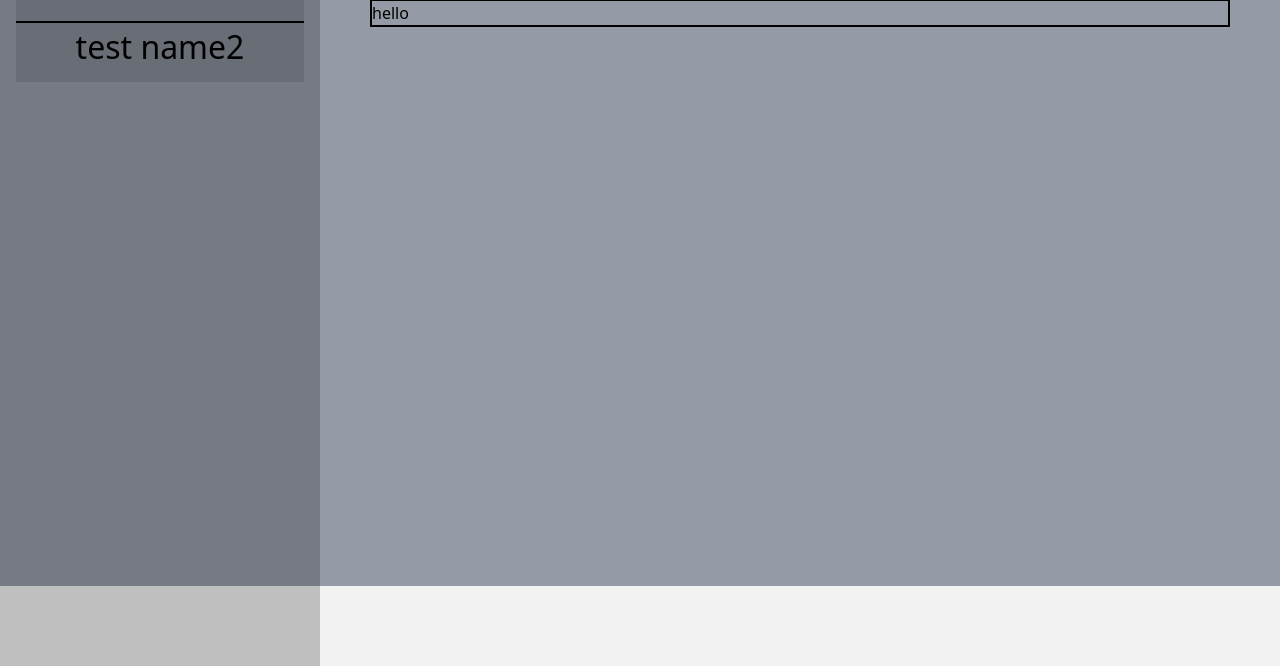
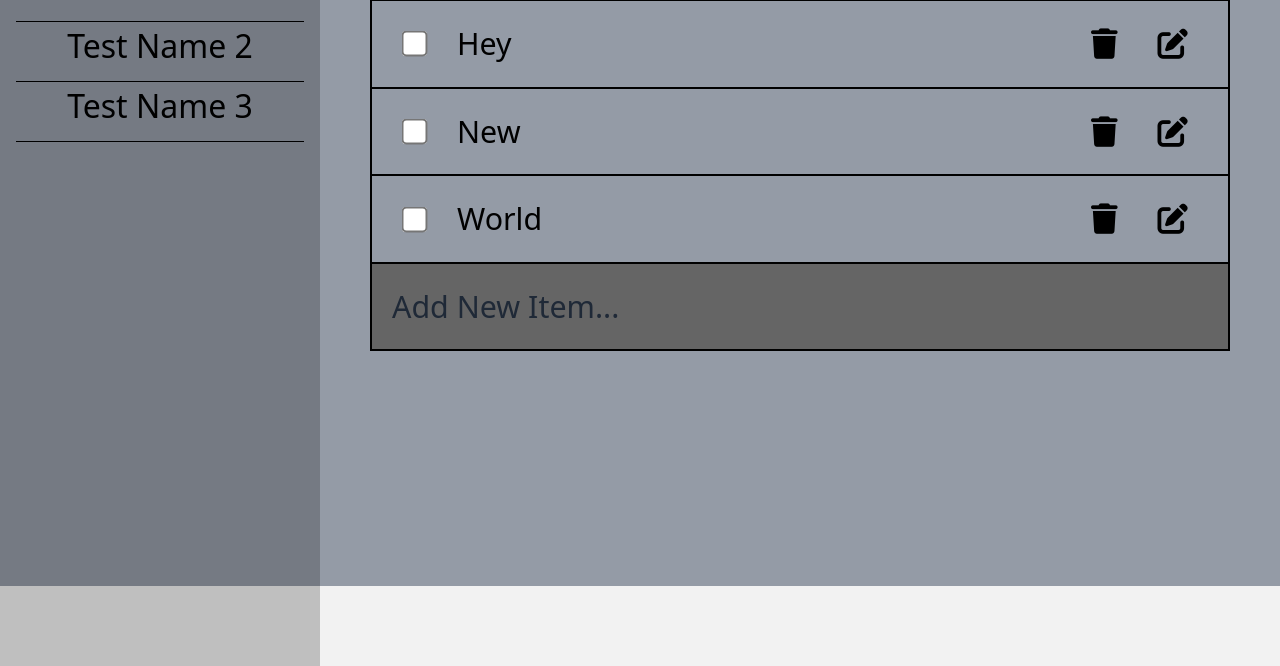
Before and after one commit to Ash-mp3/To-Do-List_Project, a plain HTML site: page index.html in a window 1280 px wide. Shown: the part 214-880 px from the top of the page. Drawn offline with Linux system fonts and the light colour scheme.

Commit message:
switching between lists started and fixed, as well as ability to add list items

```diff
--- a/index.html
+++ b/index.html
@@ -6,6 +6,7 @@
     <link rel="stylesheet" href="styles/app.css">
     <script src="https://kit.fontawesome.com/1f99839674.js" crossorigin="anonymous"></script>
     <script defer src="main.js"></script>
+    <link rel="stylesheet" href="https://cdnjs.cloudflare.com/ajax/libs/font-awesome/4.7.0/css/font-awesome.min.css">
     <title>TO DO LIST</title>
 </head>
 <body>
@@ -18,7 +19,7 @@
         <div class="bodyDiv flex h-full">
             <div class="listNav w-1/4 p-4 bg-black/25">
                 <form id="listForm">
-                    <input id="listInput" placeholder="Name Your List..." class="w-full h-16 px-5 mb-4 outline-none bg-white">
+                    <input id="listInput" placeholder="Name Your List..." class="w-full h-16 px-5 mb-4 outline-none bg-white rounded">
                 </form>
                 <div id="listsCon">
 
@@ -28,10 +29,10 @@
                 <h1 id="currName"></h1>
                 <hr>
                 <div id="currTodos">
-                    <div id="addItem" class="h-5 bg-red">
-
-                        <input type="text">
-                    </div>
+                    <label for=""></label>
+                </div>
+                <div id="addItemDiv" class="w-full">
+                    <input type="search" placeholder="Add New Item..." id="addItem" class="newTodo w-full outline-none placeholder-gray-800 ">
                 </div>
             </div>
         </div>
--- a/main.js
+++ b/main.js
@@ -1,60 +1,106 @@
 // data structure
+
+'use strict';
 
 let toDoLists = [
     {
-        name: 'test name',
+        name: 'Test Name 1',
+        todos: [
+            {text: 'Hey', completed: false},
+            {text: 'New', completed: false},
+            {text: 'World', completed: false}
+        ]
+    },
+    {
+        name: 'Test Name 2',
         todos: [
             {text: 'hello', completed: false}
         ]
     },
     {
-        name: 'test name2',
+        name: 'Test Name 3',
         todos: [
-            {text: 'hello', completed: false}
+            {text: 'goodbye', completed: false}
         ]
     }
 ]
 
-const currentList = toDoLists[0];
-const currentListItems = currentList.todos
-// console.log(currentListItems)
+let currentList = toDoLists[0];
+let currentListItems = currentList.todos
+
 // render
 
-function render() {
+render()
 
-    let listsHtml = '<ul class="userLists">';
-    toDoLists.forEach((elem) => {
-        listsHtml += `<li class="uLists">${elem.name}</li>`;
+function render(currList, currListItems) {
+
+    let listsHtml = '<ul class="userLists" id="sideLists">';
+    toDoLists.forEach((elem, index) => {
+        listsHtml += `<li id="list${index}" class="uLists">${elem.name}</li>`;
     });
     listsHtml += '</ul>';
-    document.getElementById('listsCon').innerHTML = listsHtml
+    document.getElementById('listsCon').innerHTML = listsHtml;
+
+    let liVals = Object.values(document.querySelectorAll('.userLists li'))
+    liVals.forEach((value, index) => value.setAttribute('onclick', `switchList(${index})`))
 
     document.getElementById('currName').innerText = currentList.name
 
     let todosHtml = '<ul class="userTodos">';
+
     for (let elem of currentListItems) {
-        todosHtml += `<li class="uTodos">${elem.text}</li>`;
+        todosHtml +=
+        `<li class="uTodos">
+            <div class="checkCon"><input type="checkbox"></div>
+            ${elem.text}
+            <div class="grow"></div>
+            <button class="btn"><i class="fa-solid fa-trash"></i></button>
+            <button class="btn"><i class="fa-solid fa-pen-to-square"></i></i></button>
+        </li>`;
     };
-    todosHtml += '<ul>';
+    todosHtml += '</ul>';
     document.getElementById('currTodos').innerHTML = todosHtml;
 
 }
+
+// switch lists
+
+function switchList(index) {
+    currentList = toDoLists[index]
+    currentListItems = currentList.todos
+    render()
+};
+
 // submit new list
 
-function submitList() {
-
-    let form = document.getElementById('listForm');
-    let Name = document.getElementById('listInput');
-    Name.addEventListener('keypress', function(e) {
-        if(e.key === 'Enter') {
+let listInput = document.getElementById('listInput');
+listInput.addEventListener('keypress', function(e) {
+    let listName = listInput.value;
+    if(e.key === 'Enter') {
             e.preventDefault();
-            form.submit();
+            toDoLists.push(
+                {
+                    name: `${listName}`,
+                    todos: []
+                }
+            )
 
         }
+        render()
+});
 
-    })
-}
+// submit new list item
 
-submitList()
+let listItemInput = document.getElementById('addItem');
+listItemInput.addEventListener('keypress', function(e) {
+    let listItemName = listItemInput.value;
+    if(e.key === 'Enter') {
+        console.log('hello')
+            e.preventDefault();
+            currentListItems.push(
+            {text: `${listItemName}`, completed: false}
+            )
 
-render()
+        }
+        render()
+});
--- a/styles/app.src.css
+++ b/styles/app.src.css
@@ -13,21 +13,22 @@ html, body {
 }
 
 .uLists {
-    background-color: rgb(0 0 0 / 0.10);
-    border-top: .5px solid black;
+    background-color: (0 0 0 / 0.25);
     border-bottom: .5px solid black;
     height: 60px;
     font-size: 2em;
     text-align: center;
-}
-
-.uLists:first-child {
-    border-top: none;
+    position: relative;
+    top: 0;
+    transition: top ease .3s;
 
 }
 
-.uLists:last-child {
-    border-bottom: none;
+.uLists:hover {
+    top: -5px;
+    background-color: #7951A8;
+    box-shadow: 0 5px 10px black;
+    border-radius: 5px;
 }
 
 
@@ -48,8 +49,44 @@ hr {
 .userTodos {
     height: auto;
     margin-top: 15px;
+    border: 2px solid black;
+    border-bottom: none;
 }
 
 .uTodos {
+    border-bottom: 2px solid black;
+    padding: 20px 20px;
+    font-size: 1.9em;
+    display: flex;
+
+}
+
+.uTodos:last-child {
+    border-bottom: none;
+}
+
+.checkCon {
+    min-height: 100%;
+    width: 45px;
+    display: flex;
+    align-items: center;
+    justify-content: center;
+    margin-right: 20px;
+}
+
+.checkCon input {
+    transform: scale(2,2);
+    height: min-content;
+
+}
+
+.uTodos > button {
+    padding: 0 20px;
+
+}
+.newTodo {
+    font-size: 1.9em;
+    padding: 20px 20px;
     border: 2px solid black;
+    background-color: #656565;
 }
```
Also changed, not shown: styles/app.css.
